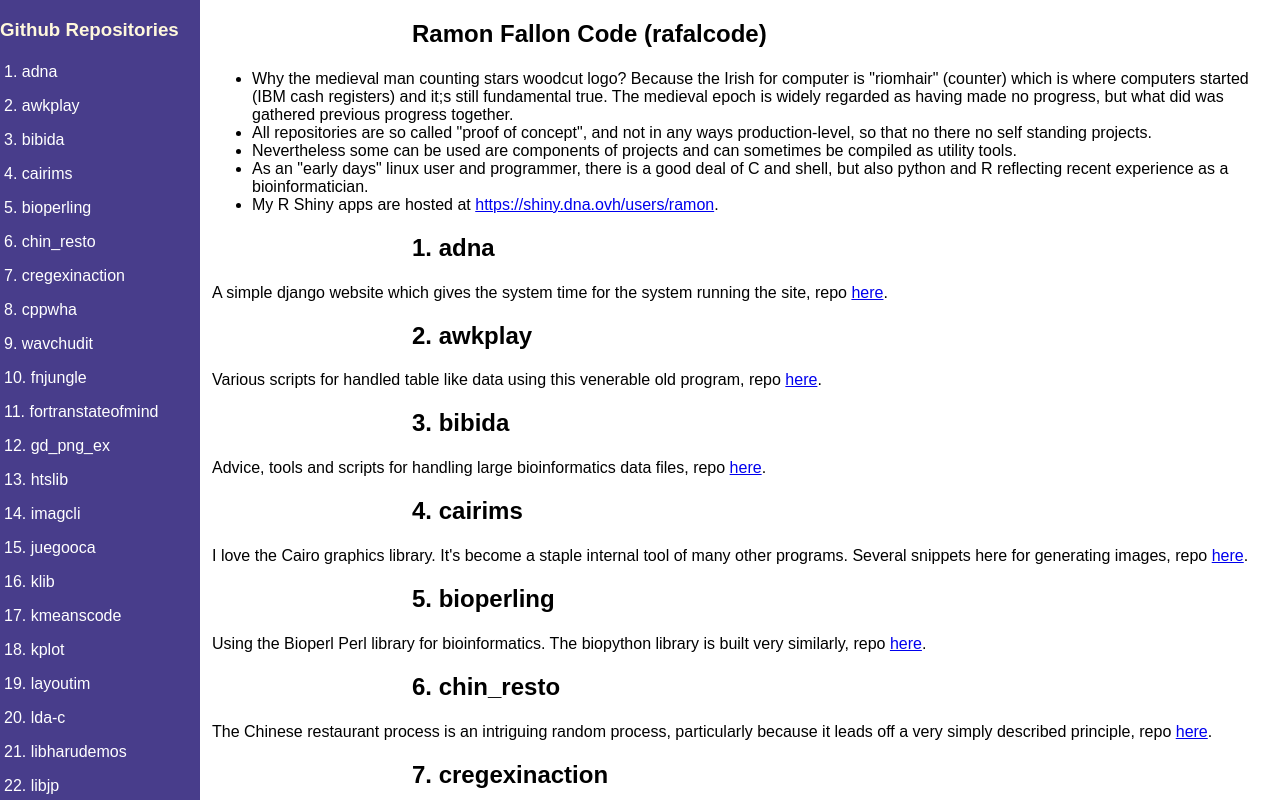
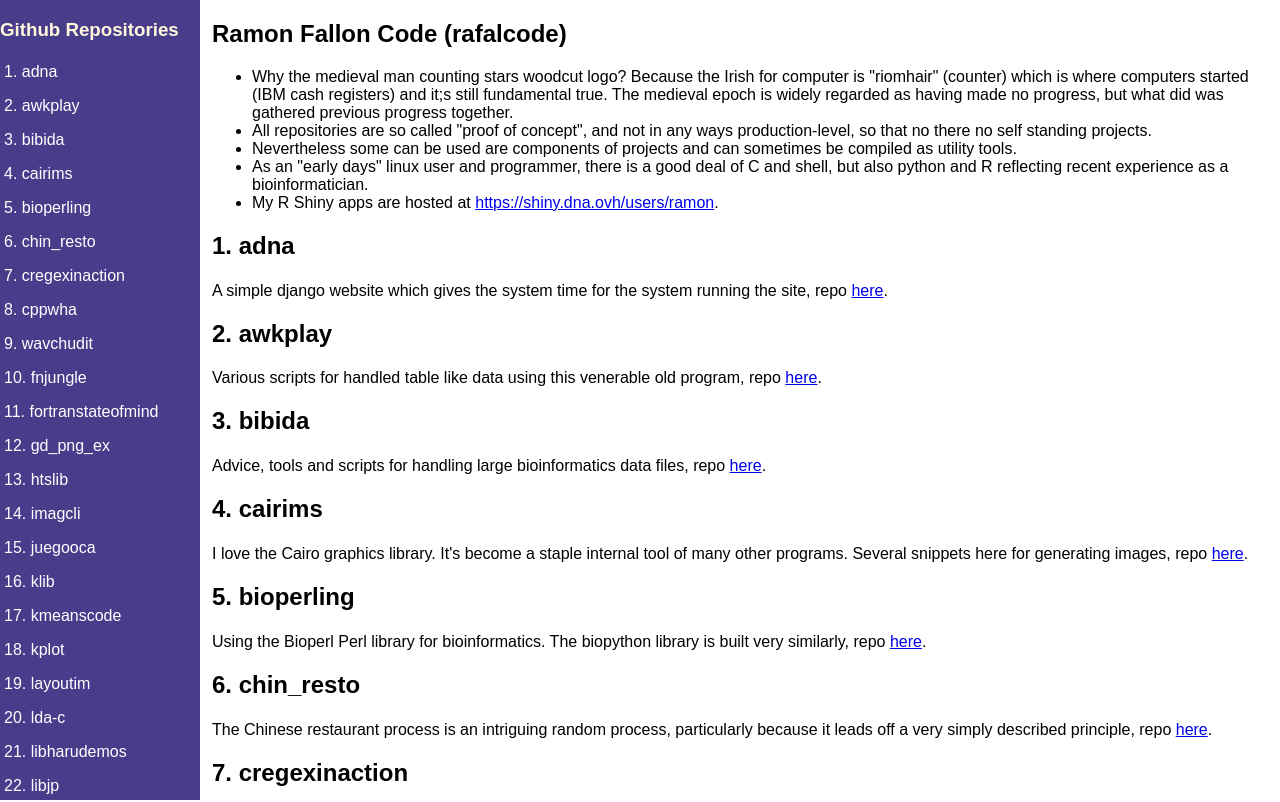
Before and after one commit to rafalcode/rafalcode.github.io, a plain HTML site: page index.html in a window 1280 px wide. Shown: the top 802 px of the page. Drawn offline with Linux system fonts and the light colour scheme.

Commit message:
minor change or simple comment

```diff
--- a/index.html
+++ b/index.html
@@ -1,7 +1,7 @@
 <!DOCTYPE html>
 <html lang="en">
 <head>
-<title>CSS Template</title>
+<title>Ramon Fallon's Github repositories</title>
 <meta charset="utf-8">
 <meta name="viewport" content="width=device-width, initial-scale=1">
 <style>
@@ -50,9 +50,8 @@ body {
   margin-left: 200px;
   padding-left: 12px;
 }
-.content h2 {
-  margin-left: 200px;
-  padding-bottom: 2px;
+.content p {
+  padding-top: 2px;
 }
 
 </style>
```
